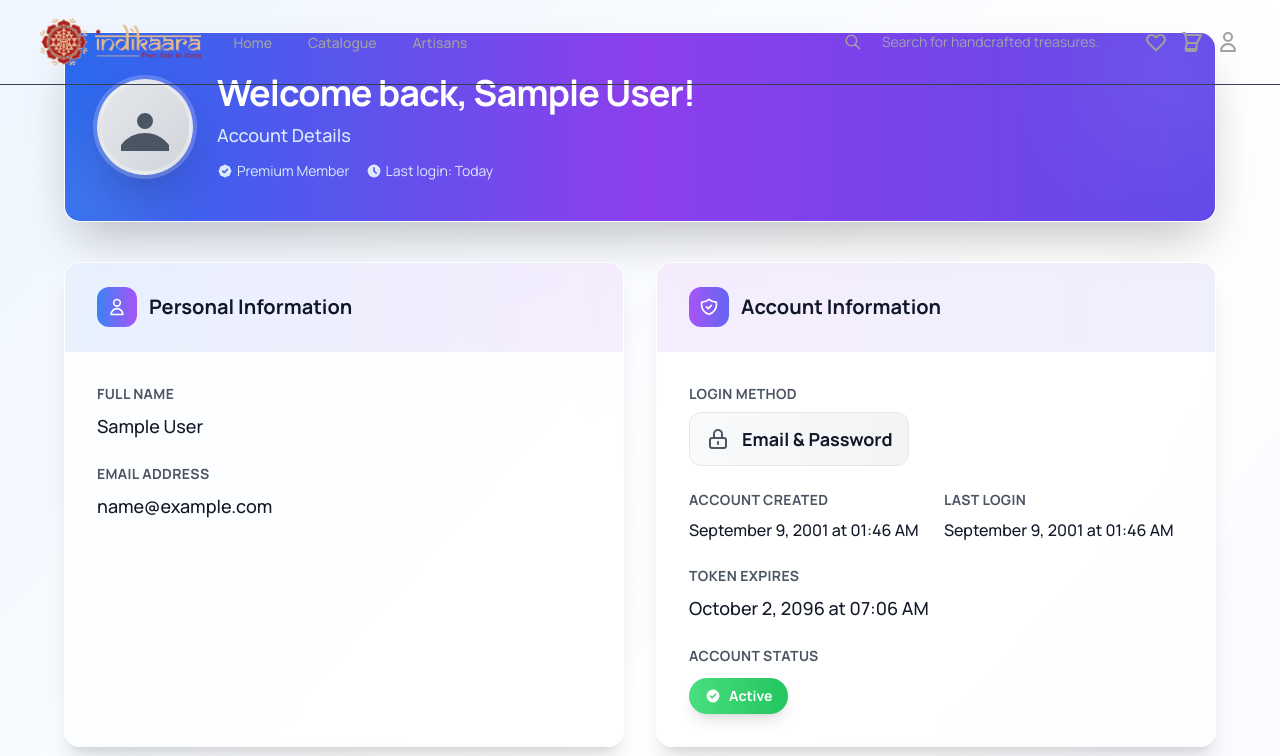
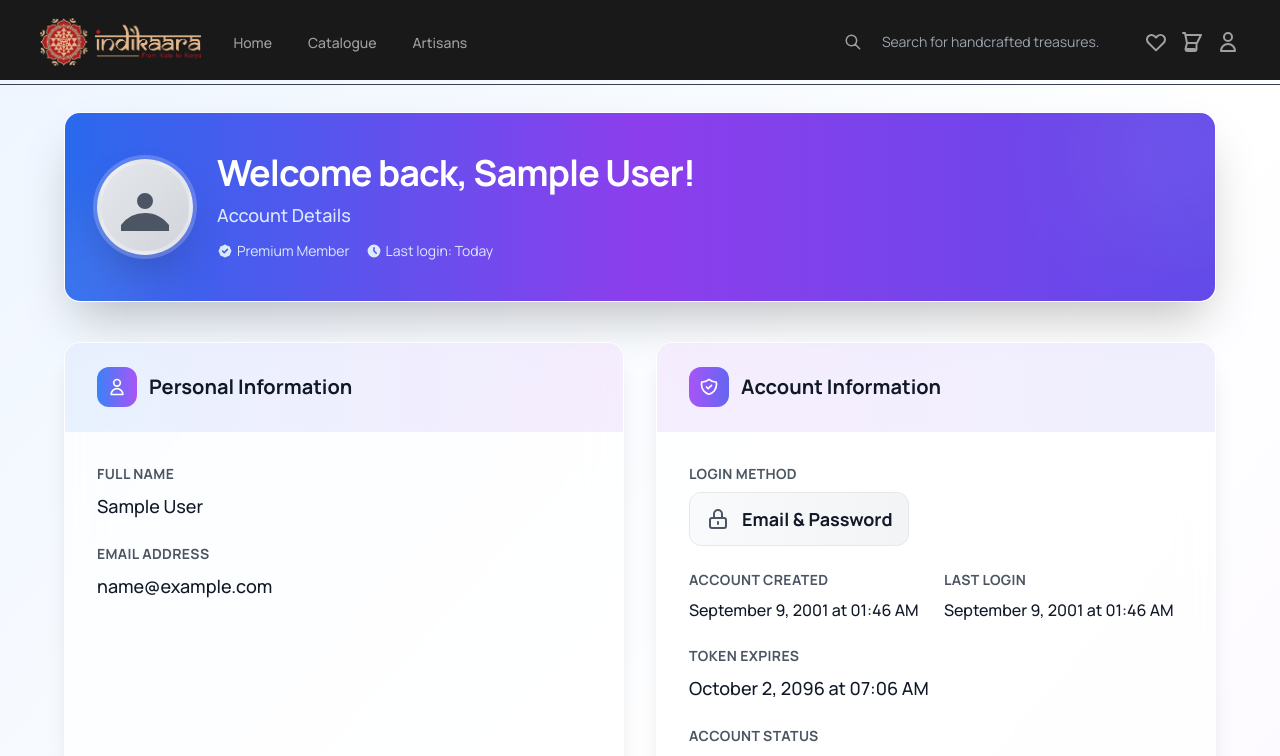
Before and after one commit to oshbat07/indikaara, a React (Create React App) app: page /dashboard in a window 1280 px wide. Shown: the top 756 px of the page. Built offline with nearby package versions, Linux system fonts and the light colour scheme; sample sign-in values are in the browser's storage.

Commit message:
added changes

```diff
--- a/src/pages/DashboardPage.js
+++ b/src/pages/DashboardPage.js
@@ -38,7 +38,7 @@
   }
 
   return (
-    <div className="min-h-screen bg-gradient-to-br from-blue-50 via-white to-purple-50 py-8 px-4 sm:px-6 lg:px-8">
+    <div className="min-h-screen bg-gradient-to-br from-blue-50 via-white to-purple-50 py-8 px-4 sm:px-6 lg:px-8 mt-20">
       <div className="max-w-6xl mx-auto">
         {/* Header */}
         <div className="bg-white/80 backdrop-blur-lg shadow-2xl rounded-2xl overflow-hidden mb-10 border border-white/20">
```
